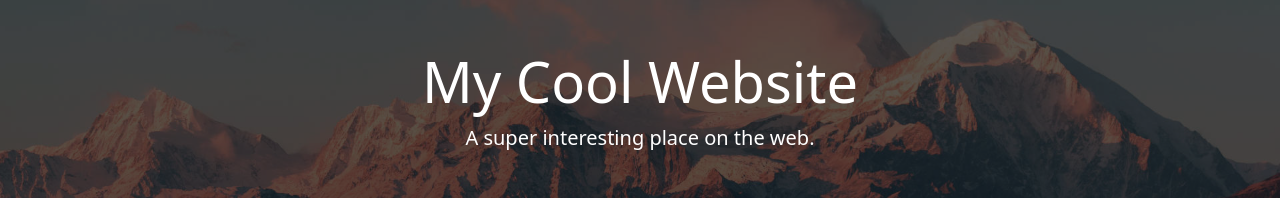
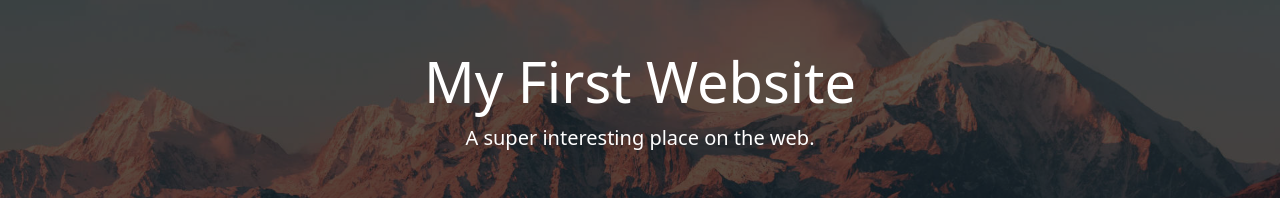
Before and after one commit to dgokani/My-Website, a plain HTML site: page about.html in a window 1280 px wide. Shown: the top 198 px of the page. Drawn offline with nearby package versions, Linux system fonts and the light colour scheme.

Commit message:
first change

```diff
--- a/about.html
+++ b/about.html
@@ -8,7 +8,7 @@
   </head>
   <body>
     <div class="my-bg-photo bg-secondary text-white py-5 text-center shadow">
-      <h1 class="display-4">My Cool Website</h1>
+      <h1 class="display-4">My First Website</h1>
       <p class="lead mb-0">A super interesting place on the web.</p>
     </div>
 
```
Also changed, not shown: animals.html (+1 -1 lines).
